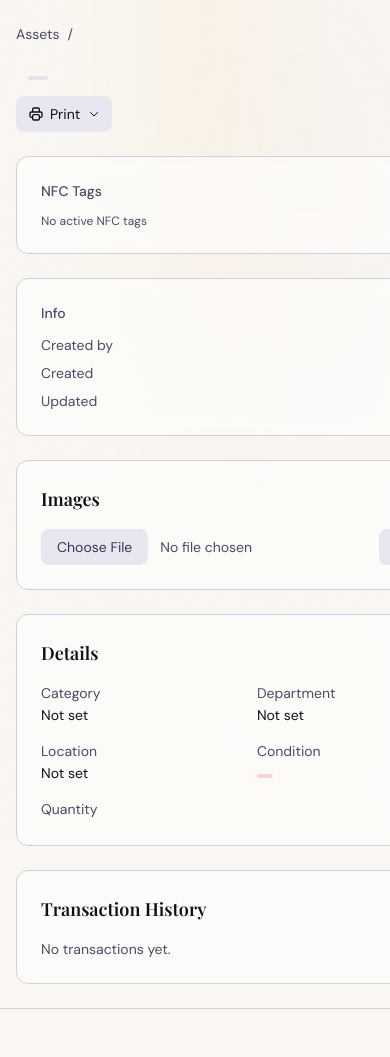
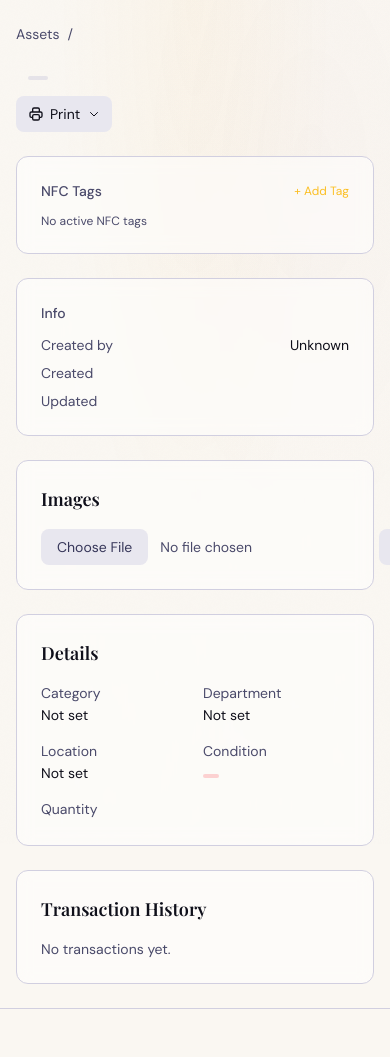
Before and after one commit to realworldtech/props, a Django app: template src/templates/assets/asset_detail.html in a window 390 px wide; the page is wider, and only the part inside the window is pictured. Run offline with Django 5.2, Linux system fonts and the light colour scheme; the template is opened without the code that fills it, so the values that code supplies are empty; style sheets or scripts are compiled from the project's sources; parts of the project's set-up code (start-up, migrations or seed data) failed here and were passed over.

Commit message:
Fix barcode overflow on mobile asset detail page
Add min-w-0 to grid children so overflow-hidden and max-w-full on the
barcode image actually constrain its width. Without this, CSS grid's
default minmax(auto, 1fr) lets the intrinsic barcode width push the
column beyond the viewport.

Co-Authored-By: Claude Opus 4.6 <noreply@anthropic.com>

```diff
--- a/src/templates/assets/asset_detail.html
+++ b/src/templates/assets/asset_detail.html
@@ -159,7 +159,7 @@
 
     <div class="grid lg:grid-cols-3 gap-6">
         <!-- Main Info -->
-        <div class="lg:col-span-2 space-y-6 order-2 lg:order-1">
+        <div class="lg:col-span-2 space-y-6 order-2 lg:order-1 min-w-0">
             <!-- Images -->
             <div class="bg-white/50 dark:bg-stage-800/50 backdrop-blur-sm rounded-xl border border-stage-200 dark:border-white/5 p-6"
                  x-data="{
@@ -612,7 +612,7 @@
         </div>
 
         <!-- Sidebar -->
-        <div class="space-y-6 order-1 lg:order-2">
+        <div class="space-y-6 order-1 lg:order-2 min-w-0">
             <!-- Barcode -->
             {% if asset.barcode_image %}
             <div class="bg-white/50 dark:bg-stage-800/50 backdrop-blur-sm rounded-xl border border-stage-200 dark:border-white/5 p-6">
```
